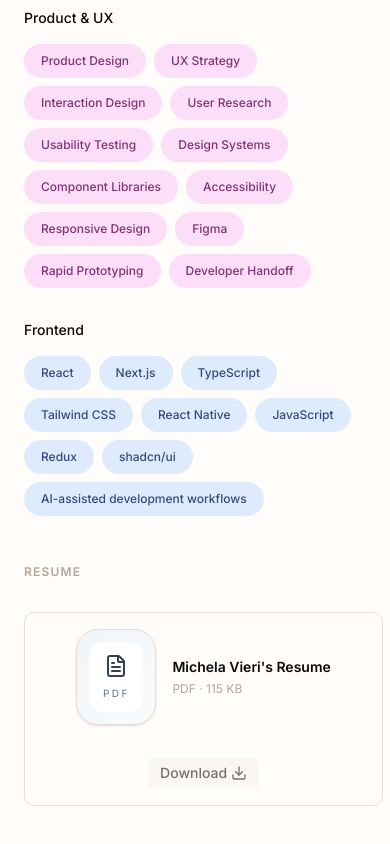
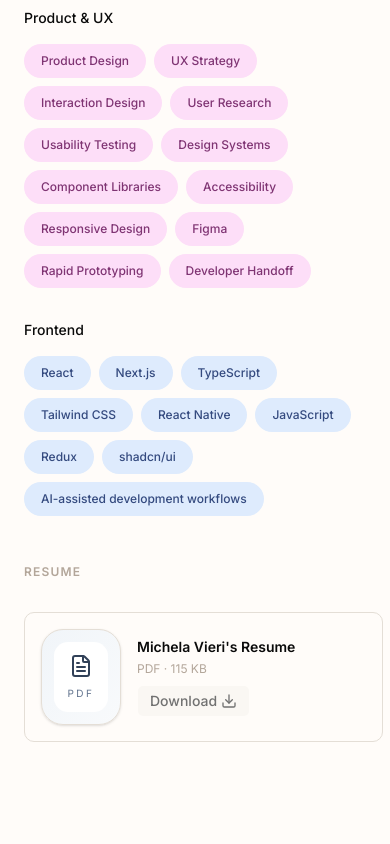
Before and after one commit to michelavieri/michela-portfolio-2026, a Next.js app: page / in a window 390 px wide. Shown: the part 6930-7774 px from the top of the page. After the commit the page ends 7720 px from the top, so only its background shows below. Built offline with nearby package versions, Linux system fonts and the light colour scheme.

Commit message:
fix: make resume section  mobile responsive

```diff
--- a/components/sections/ResumeSection.tsx
+++ b/components/sections/ResumeSection.tsx
@@ -17,9 +17,8 @@ export function ResumeSection() {
           initial="hidden"
           whileInView="visible"
           viewport={{ margin: '-100px' }}
-          className="group flex flex-col md:flex-row items-center gap-8 border border-border rounded-lg bg-background p-4 md:p-5 transition-all hover:border-gray-300 hover:bg-muted/50"
+          className="group flex items-center gap-4 border border-border rounded-lg bg-background p-4 md:p-5 transition-all hover:border-gray-300 hover:bg-muted/50"
         >
-          <div className="flex items-center gap-4 min-w-0">
           <div className="flex h-24 w-20 flex-none items-center justify-center rounded-3xl border border-border bg-gradient-to-br from-slate-100 to-slate-50 p-3 text-slate-700 shadow-sm">
             <div className="flex h-full w-full flex-col items-center justify-center gap-2 rounded-xl bg-white p-2">
               <FileText className="h-6 w-6" />
@@ -27,10 +26,11 @@ export function ResumeSection() {
             </div>
           </div>
 
+          <div className="flex min-w-0 flex-1 flex-col gap-3">
+            <div className="flex flex-col gap-2 sm:flex-row sm:items-center sm:justify-between">
               <div className="min-w-0">
                 <p className="text-sm font-semibold text-foreground">Michela Vieri's Resume</p>
                 <p className="text-xs text-muted-foreground mt-1">PDF · 115 KB</p>
-            </div>
               </div>
 
               <div className="flex-shrink-0">
@@ -41,6 +41,8 @@ export function ResumeSection() {
                   </a>
                 </Button>
               </div>
+            </div>
+          </div>
         </motion.div>
       </div>
     </section>
```
Lines whose indentation alone changed are shown as unchanged.
